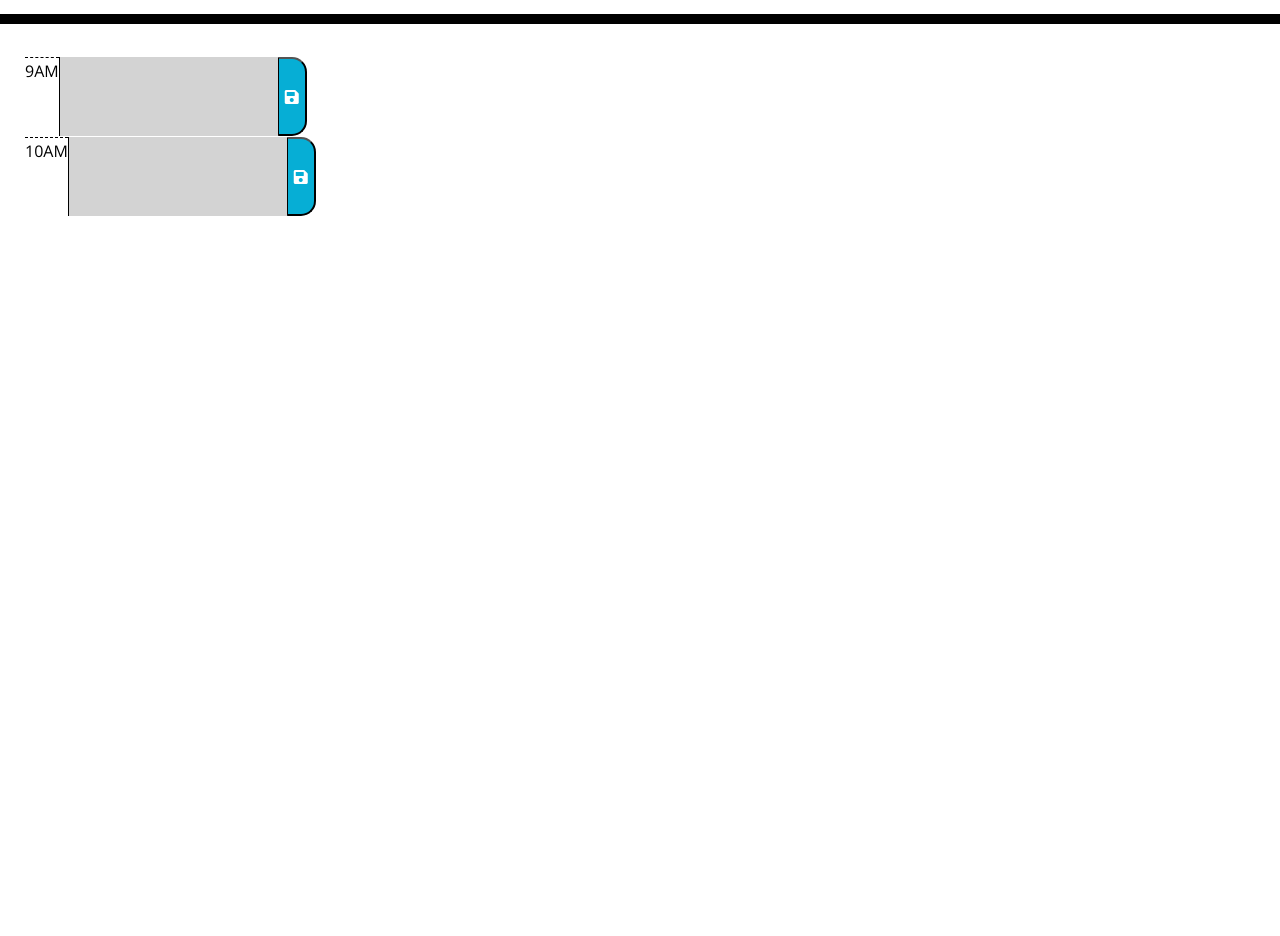
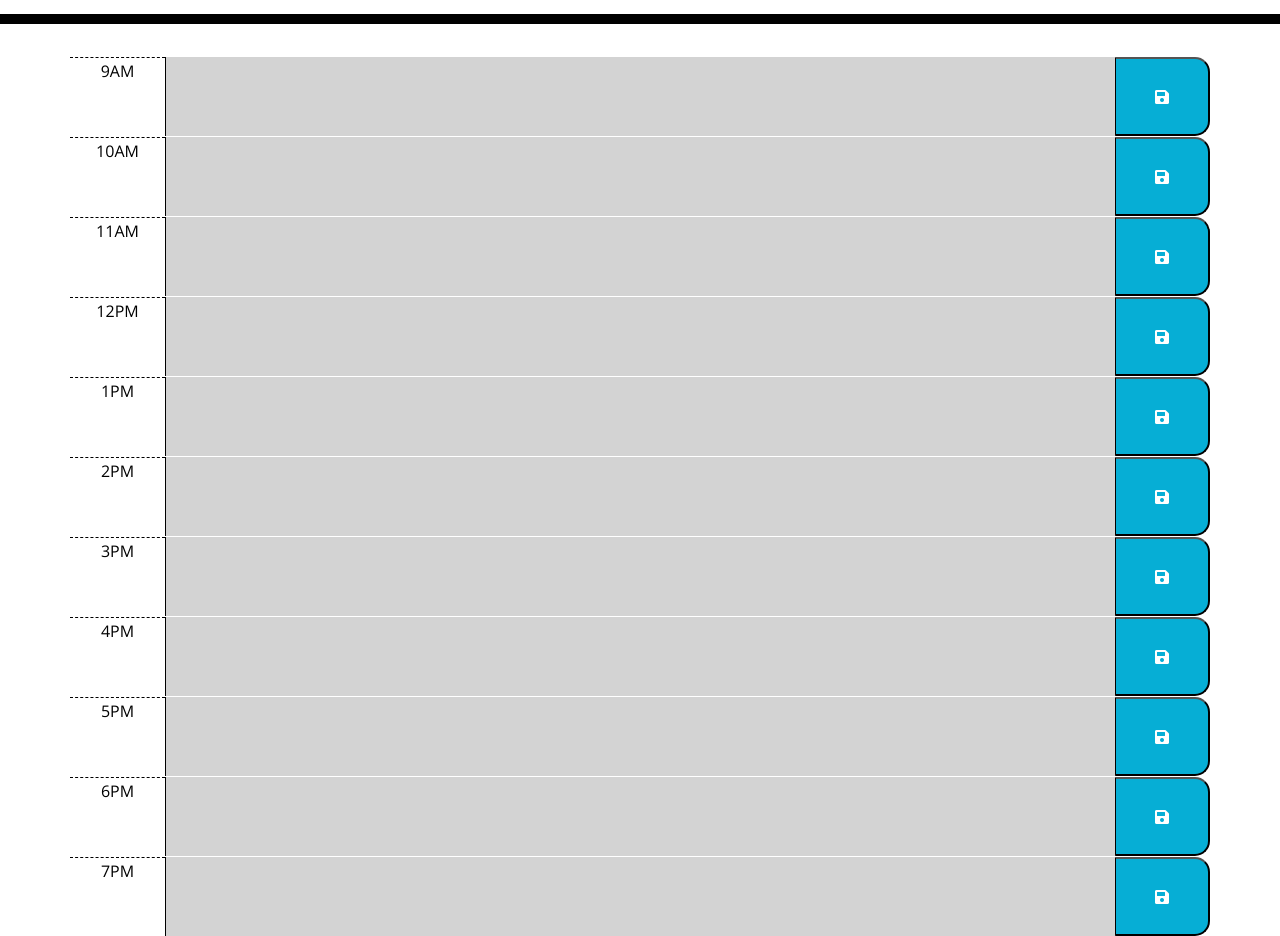
Before and after one commit to tripledawg/05-Third-Party-APIs-Work-Day-Scheduler, a plain HTML site: page index.html in a window 1280 px wide. Shown: the part 280-1216 px from the top of the page. Before the commit the page ends 800 px from the top, so only its background shows below. Drawn offline with nearby package versions, Linux system fonts and the light colour scheme.

Commit message:
changed time blocks from lists to divs with bootstrap column classes, added militaty time ids to the text area classes, and changed do to Do in the today variable to fix bug, used .each to create a function to clear and assign classes based on past, present, future.

```diff
--- a/assets/JS/script.js
+++ b/assets/JS/script.js
@@ -1,9 +1,24 @@
 //Today's date
 
 var today = moment();
-$("#currentDay").text(today.format("dddd, MMMM do"));  //day spelled out, month spelled out, day of,  NO YEAR
+$("#currentDay").text(today.format("dddd, MMMM Do"));  //day spelled out, month spelled out, day of,  NO YEAR
 
-// var currentHour = parseInt(moment().format('H'));
+ var currentHour = parseInt(moment().format('HH'));//military time
+
+ var textAreas = $('textarea');
+
+ textAreas.each(function(){
+    $(this).removeClass("past present future");
+     var hour = $(this).attr("id");
+     if (hour < currentHour) {
+        $(this).addClass("past");
+     } else if (hour == currentHour){
+        $(this).addClass("present");
+     } else {
+         $(this).addClass("future");
+     }
+ });
+
 
 // var timeBlockEl = $('.time-block');
 // var descriptionEl = $('.description');
--- a/index.html
+++ b/index.html
@@ -21,15 +21,54 @@
     <p id="currentDay" class="lead"></p>
   </header>
   <!-- Timeblocks go here -->
-  <div class="time-block">
-  <ul >
-    <li class="row"><div class="hour">9AM</div><textarea class="past"></textarea><button class="saveBtn"><i
-          class="fas fa-save"></i></button></li>
-    <li class="row"><span class="hour">10AM</span><textarea class="past"></textarea><button class="saveBtn"><i
-          class="fas fa-save"></i></button></li>
+  <div class="time-block container">
+    <!--container-->
+    <div class="row">
+      <div class="hour col-1">9AM</div><textarea id="9" class="past col-10"></textarea><button class="saveBtn col-1"><i
+          class="fas fa-save"></i></button>
+    </div>
+    <div class="row">
+      <div class="hour col-1">10AM</div><textarea id="10" class="past col-10"></textarea><button
+        class="saveBtn col-1"><i class="fas fa-save"></i></button>
+    </div>
+    <div class="row">
+      <div class="hour col-1">11AM</div><textarea id="11" class="past col-10"></textarea><button
+        class="saveBtn col-1"><i class="fas fa-save"></i></button>
+    </div>
+    <div class="row">
+      <div class="hour col-1">12PM</div><textarea id="12" class="past col-10"></textarea><button
+        class="saveBtn col-1"><i class="fas fa-save"></i></button>
+    </div>
+    <div class="row">
+      <div class="hour col-1">1PM</div><textarea id="13" class="past col-10"></textarea><button
+        class="saveBtn col-1"><i class="fas fa-save"></i></button>
+    </div>
+    <div class="row">
+      <div class="hour col-1">2PM</div><textarea id="14" class="past col-10"></textarea><button
+        class="saveBtn col-1"><i class="fas fa-save"></i></button>
+    </div>
+    <div class="row">
+      <div class="hour col-1">3PM</div><textarea id="15" class="past col-10"></textarea><button
+        class="saveBtn col-1"><i class="fas fa-save"></i></button>
+    </div>
+    <div class="row">
+      <div class="hour col-1">4PM</div><textarea id="16" class="past col-10"></textarea><button
+        class="saveBtn col-1"><i class="fas fa-save"></i></button>
+    </div>
+    <div class="row">
+      <div class="hour col-1">5PM</div><textarea id="17" class="past col-10"></textarea><button
+        class="saveBtn col-1"><i class="fas fa-save"></i></button>
+    </div>
+    <div class="row">
+      <div class="hour col-1">6PM</div><textarea id="18" class="past col-10"></textarea><button
+        class="saveBtn col-1"><i class="fas fa-save"></i></button>
+    </div>
+    <div class="row">
+      <div class="hour col-1">7PM</div><textarea id="19" class="past col-10"></textarea><button
+        class="saveBtn col-1"><i class="fas fa-save"></i></button>
+    </div>
 
-  </ul>
-</div>
+  </div>
   <script src="https://cdnjs.cloudflare.com/ajax/libs/jquery/3.2.1/jquery.min.js"></script>
   <script src="./assets/js/script.js"></script>
 </body>
```
